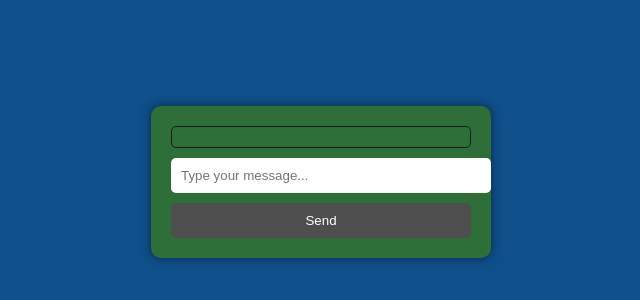
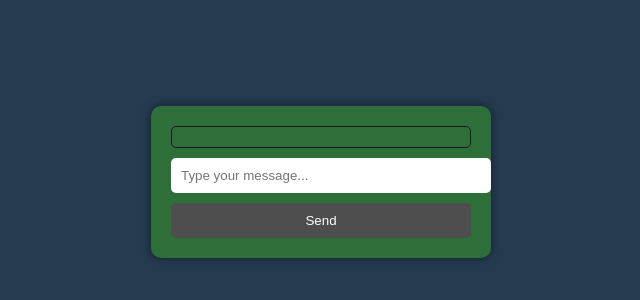
Before and after one commit to NaesSnippit/deltanet, a plain HTML site: page index.html in a window 1280 px wide. Shown: the part 218-518 px from the top of the page, without its empty margins (319-959 px from the left). Drawn offline with Linux system fonts and the light colour scheme.

Commit message:
Added fonts proper

```diff
--- a/index.html
+++ b/index.html
@@ -6,8 +6,8 @@
     <title>DeltaNet</title>
     <style>
         body {
-            font-family: 'DTM-Mono', sans-serif;
-            background-color: #0F4F8A;
+            font-family: 'Determination', sans-serif;
+            background-color: #253b50;
             color: #FFFFFF;
             margin: 0;
             padding: 0;
--- a/package.json
+++ /dev/null
@@ -1,5 +0,0 @@
-{
-  "devDependencies": {
-    "video.js": "^8.5.2"
-  }
-}
--- /dev/null
+++ b/style.css
@@ -0,0 +1,23 @@
+@font-face {
+    font-family: 'Determination';
+    src: url('./Determination/DTM-Mono.ttf') format('ttf'),
+         url('./Determination/DTM-Mono.otf') format('otf'),
+         url('./Determination/DTM-Sans.otf') format('otf'),
+         url('./Determination/DTM-Sans.ttf') format('ttf')
+
+    font-weight: normal; /* or bold for bold fonts */
+    font-style: normal; /* or italic for italic fonts */
+}
+body {
+    font-family: 'Determination', sans-serif;
+}
+
+/* Specific elements or classes */
+h1, h2, h3 {
+    font-family: 'Determination', monospace;
+}
+
+/* Use a class to apply the font to specific elements */
+.custom-font {
+    font-family: 'YourFontName', sans-serif;
+}
--- a/styles.css
+++ /dev/null
@@ -1,8 +0,0 @@
-@font-face {
-    font-family: 'YourFontName';
-    src: url('./Determination/DTM-Mono.ttf') format('ttf'),
-         url('./Determination/DTM-Mono.otf') format('otf');
-    /* Add additional formats if needed */
-    font-weight: normal; /* or bold for bold fonts */
-    font-style: normal; /* or italic for italic fonts */
-}
```
Also changed, not shown: Determination/DTM-Mono.otf (renamed from DTM-Mono.otf), Determination/DTM-Mono.ttf (renamed from DTM-Mono.ttf), Determination/DTM-Sans.otf (renamed from DTM-Sans.otf), Determination/DTM-Sans.ttf (renamed from DTM-Sans.ttf), 1 other file.
